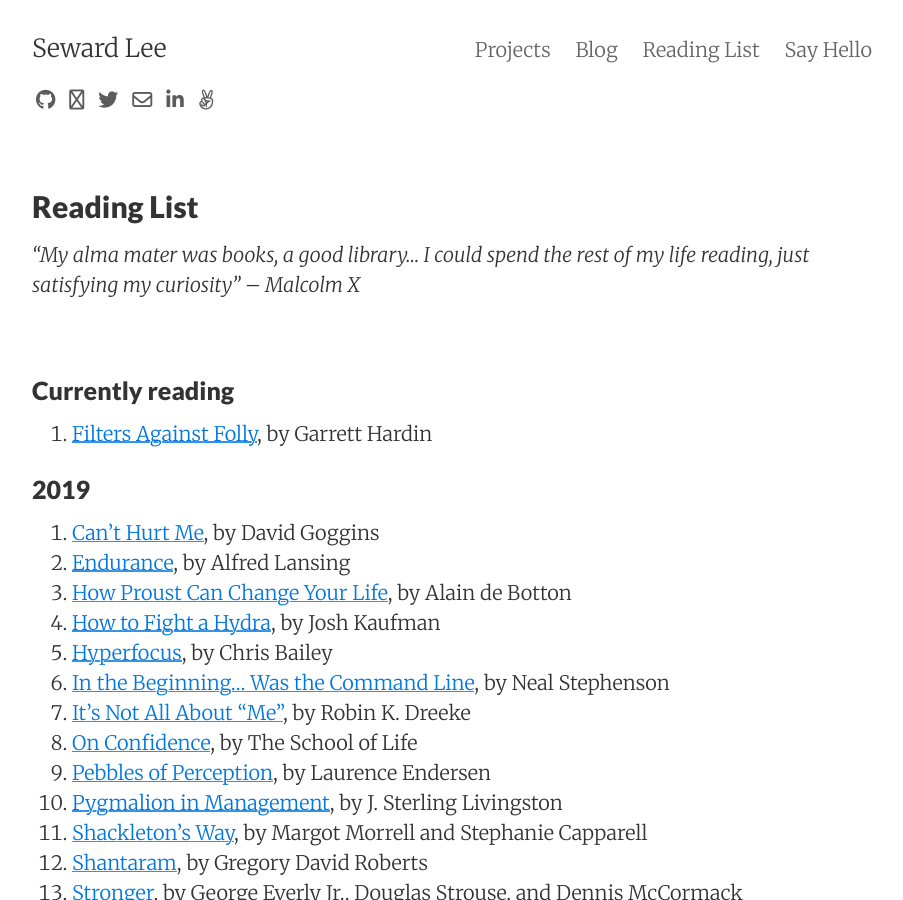
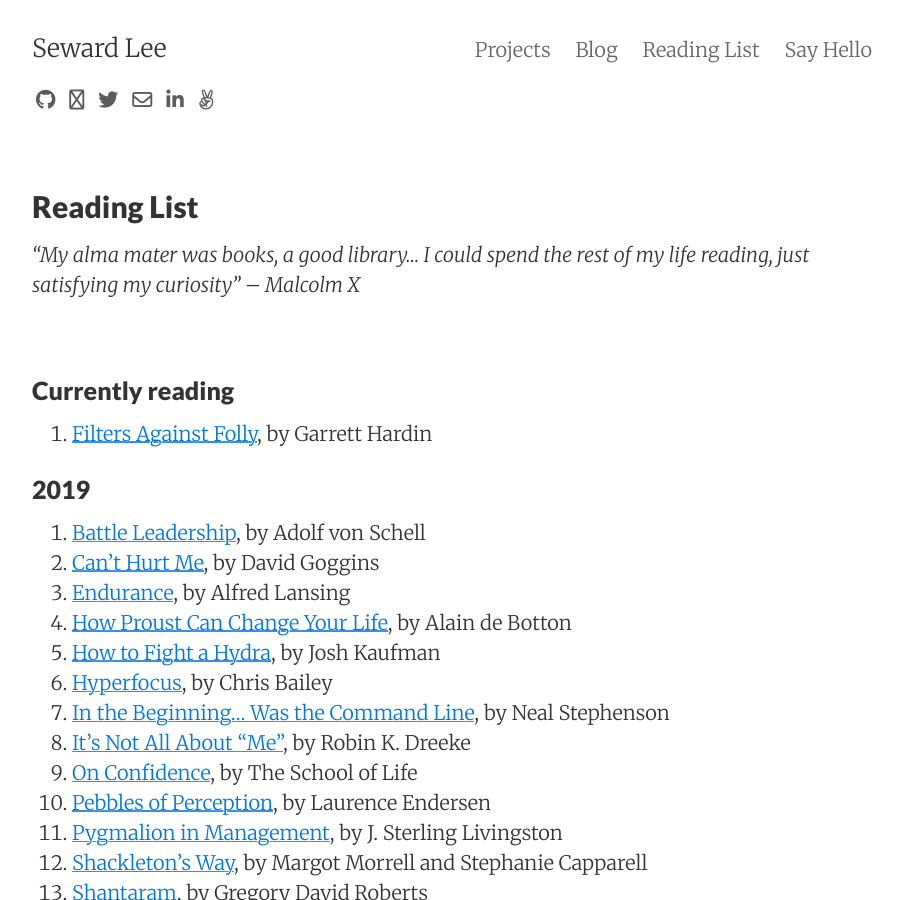
Before and after one commit to sewardlee337/sewardlee337.github.io, a Jekyll site: the page built from readinglist.md, in a window 1280 px wide and 900 px high. Shown: the whole window, without its empty margins (188-1091 px from the left). Built offline with Jekyll 4.4.1, drawn with Linux system fonts in a browser that asks for light colours; nearby versions of some CDN libraries.

Commit message:
Update reading list

```diff
--- a/readinglist.md
+++ b/readinglist.md
@@ -17,6 +17,7 @@ _"My alma mater was books, a good library... I could spend the rest of my life r
 
 ### 2019
 
+1. [Battle Leadership](https://amzn.to/2Ix8nSl), by Adolf von Schell
 1. [Can't Hurt Me](https://amzn.to/2SWPEoM), by David Goggins
 1. [Endurance](https://amzn.to/2HaWXT1), by Alfred Lansing
 1. [How Proust Can Change Your Life](https://amzn.to/2NDdG2l), by Alain de Botton
```
